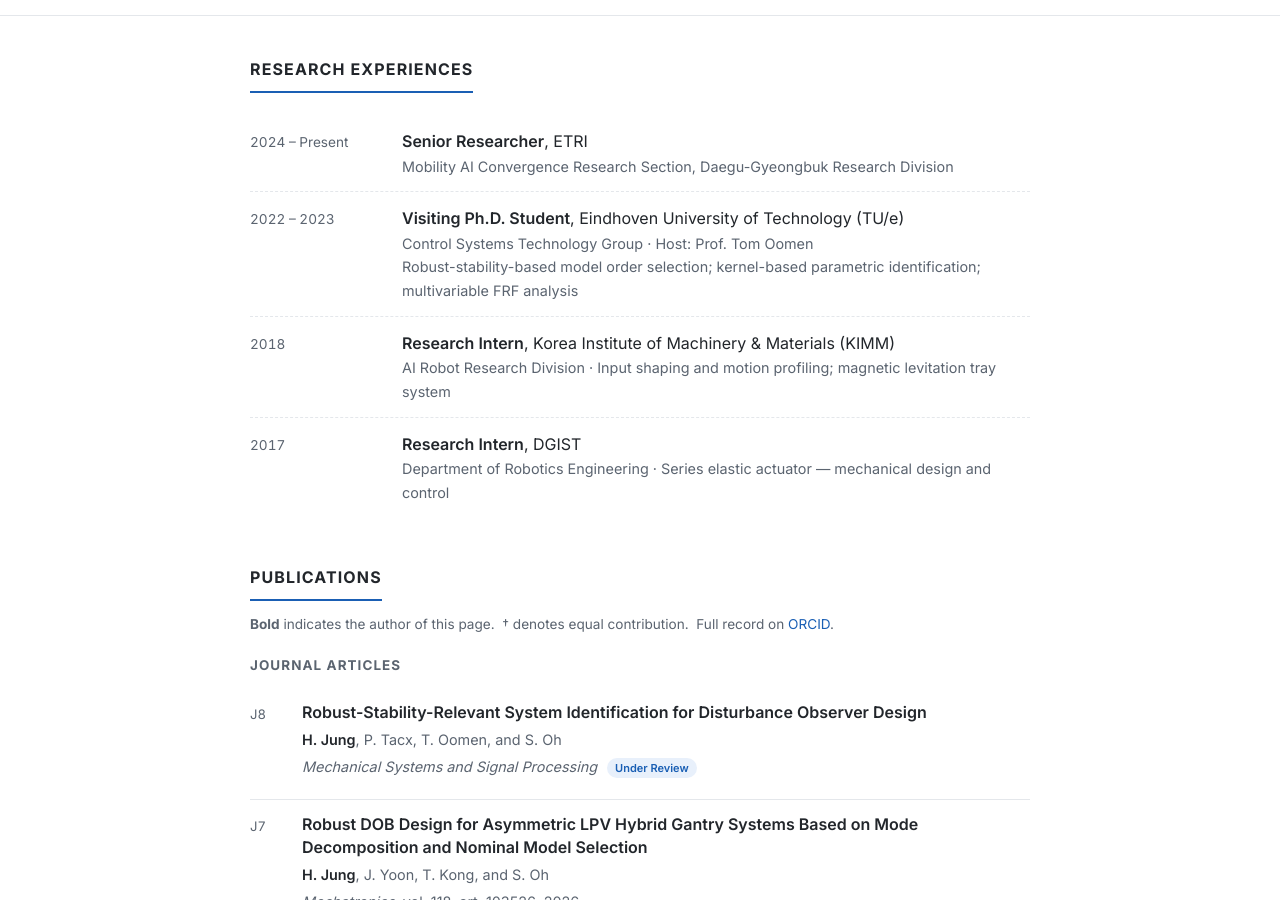
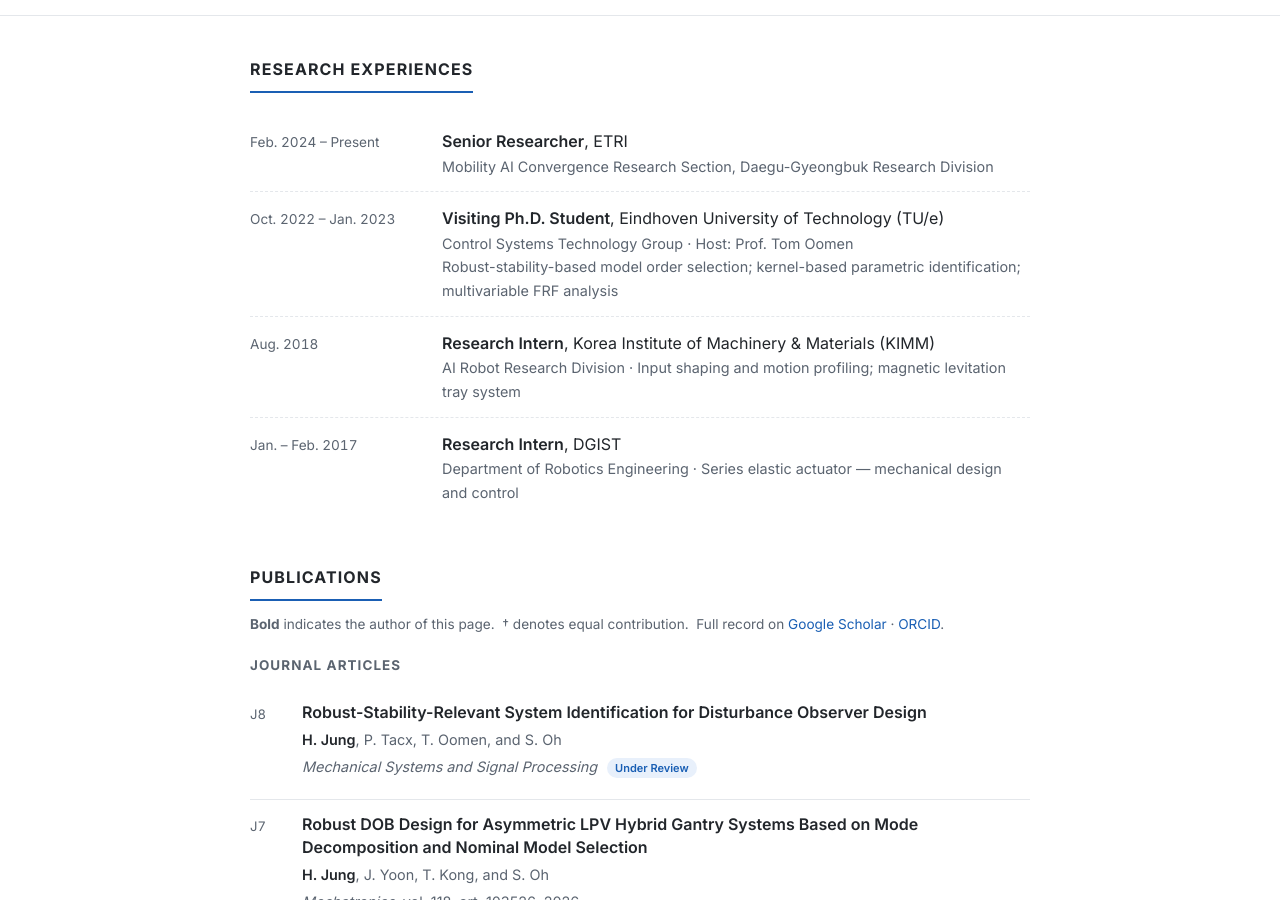
Before and after one commit to jung-hanul/jung-hanul.github.io, a plain HTML site: page index.html in a window 1280 px wide. Shown: the part 920-1820 px from the top of the page. Drawn offline with Linux system fonts and the light colour scheme.

Commit message:
Add Google Scholar link; show months in Research Experiences

```diff
--- a/index.html
+++ b/index.html
@@ -101,7 +101,7 @@ h3:first-of-type{margin-top:0;}
 
 /* ---------- 경력 리스트 ---------- */
 .cv-list{list-style:none; margin:0; padding:0;}
-.cv-list li{display:grid; grid-template-columns:132px 1fr; gap:20px;
+.cv-list li{display:grid; grid-template-columns:172px 1fr; gap:20px;
   padding:13px 0; border-bottom:1px dashed var(--border);}
 .cv-list li:last-child{border-bottom:none;}
 .cv-date{color:var(--text-muted); font-size:.85rem; font-variant-numeric:tabular-nums; padding-top:3px;}
@@ -192,13 +192,11 @@ footer{margin-top:52px; padding:26px 0 44px; border-top:1px solid var(--border);
       </p>
 
       <div class="links">
+        <a href="https://scholar.google.com/citations?user=L5Ts5GoAAAAJ" target="_blank" rel="noopener">Google Scholar</a>
         <a href="https://www.linkedin.com/in/hanul-jung/" target="_blank" rel="noopener">LinkedIn</a>
         <a href="https://orcid.org/0000-0002-8262-0013" target="_blank" rel="noopener">ORCID</a>
         <!-- [나중에] cv.pdf 를 저장소 루트에 올린 뒤 아래 주석을 푸세요
         <a href="cv.pdf" target="_blank">CV</a>
-        -->
-        <!-- [나중에] Google Scholar 프로필을 만들면 XXXXXXXX 를 본인 ID로 바꾸고 주석을 푸세요
-        <a href="https://scholar.google.com/citations?user=XXXXXXXX" target="_blank" rel="noopener">Google Scholar</a>
         -->
       </div>
 
@@ -243,14 +241,14 @@ footer{margin-top:52px; padding:26px 0 44px; border-top:1px solid var(--border);
   <h2>Research Experiences</h2>
   <ul class="cv-list">
     <li>
-      <span class="cv-date">2024 – Present</span>
+      <span class="cv-date">Feb. 2024 – Present</span>
       <span class="cv-body">
         <strong>Senior Researcher</strong>, ETRI
         <span>Mobility AI Convergence Research Section, Daegu-Gyeongbuk Research Division</span>
       </span>
     </li>
     <li>
-      <span class="cv-date">2022 – 2023</span>
+      <span class="cv-date">Oct. 2022 – Jan. 2023</span>
       <span class="cv-body">
         <strong>Visiting Ph.D. Student</strong>, Eindhoven University of Technology (TU/e)
         <span>Control Systems Technology Group · Host: Prof. Tom Oomen</span>
@@ -258,14 +256,14 @@ footer{margin-top:52px; padding:26px 0 44px; border-top:1px solid var(--border);
       </span>
     </li>
     <li>
-      <span class="cv-date">2018</span>
+      <span class="cv-date">Aug. 2018</span>
       <span class="cv-body">
         <strong>Research Intern</strong>, Korea Institute of Machinery &amp; Materials (KIMM)
         <span>AI Robot Research Division · Input shaping and motion profiling; magnetic levitation tray system</span>
       </span>
     </li>
     <li>
-      <span class="cv-date">2017</span>
+      <span class="cv-date">Jan. – Feb. 2017</span>
       <span class="cv-body">
         <strong>Research Intern</strong>, DGIST
         <span>Department of Robotics Engineering · Series elastic actuator — mechanical design and control</span>
@@ -281,7 +279,9 @@ footer{margin-top:52px; padding:26px 0 44px; border-top:1px solid var(--border);
   <h2>Publications</h2>
   <p class="note">
     <b>Bold</b> indicates the author of this page. &nbsp;† denotes equal contribution.
-    &nbsp;Full record on <a href="https://orcid.org/0000-0002-8262-0013" target="_blank" rel="noopener">ORCID</a>.
+    &nbsp;Full record on
+    <a href="https://scholar.google.com/citations?user=L5Ts5GoAAAAJ" target="_blank" rel="noopener">Google Scholar</a> ·
+    <a href="https://orcid.org/0000-0002-8262-0013" target="_blank" rel="noopener">ORCID</a>.
   </p>
 
   <h3>Journal Articles</h3>
```
